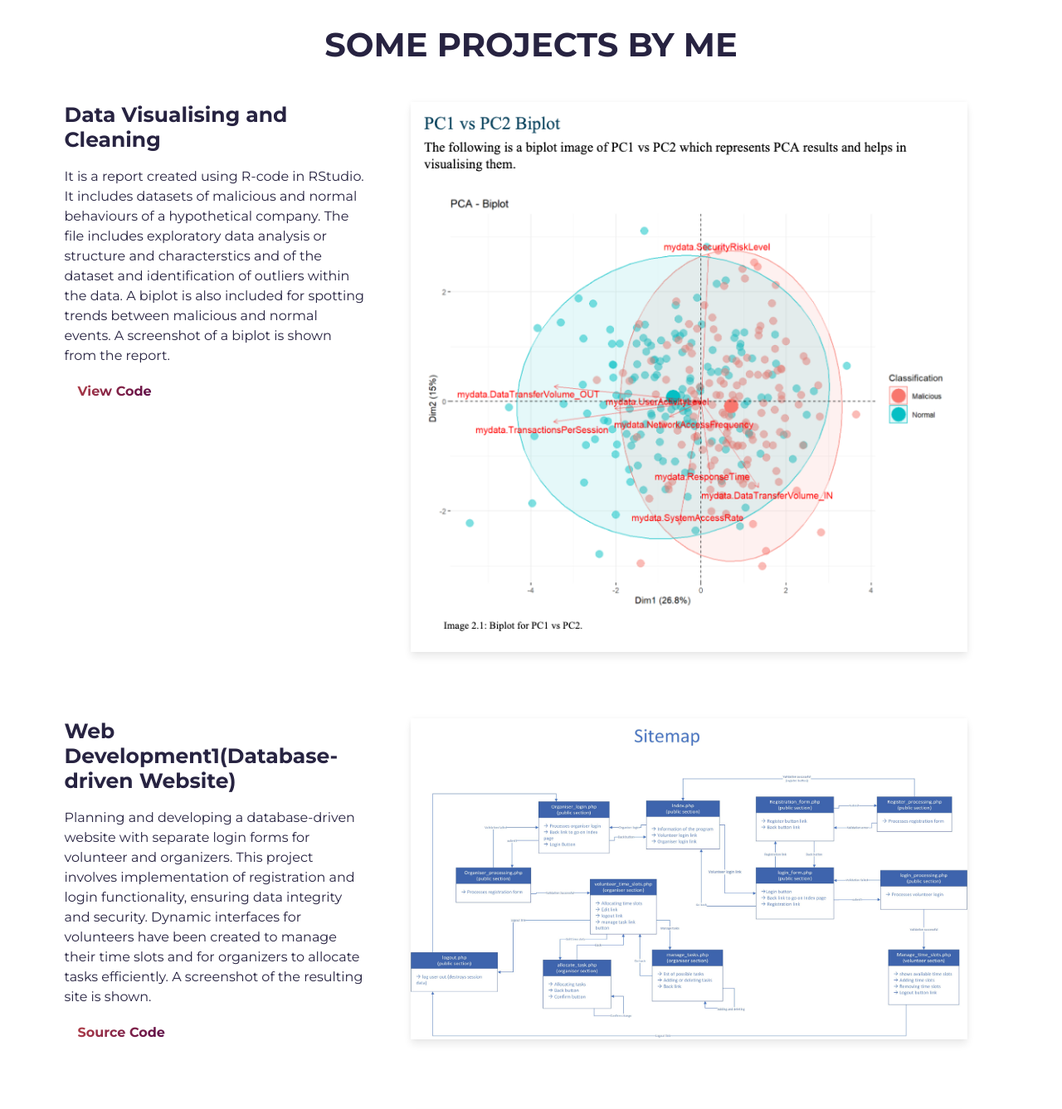
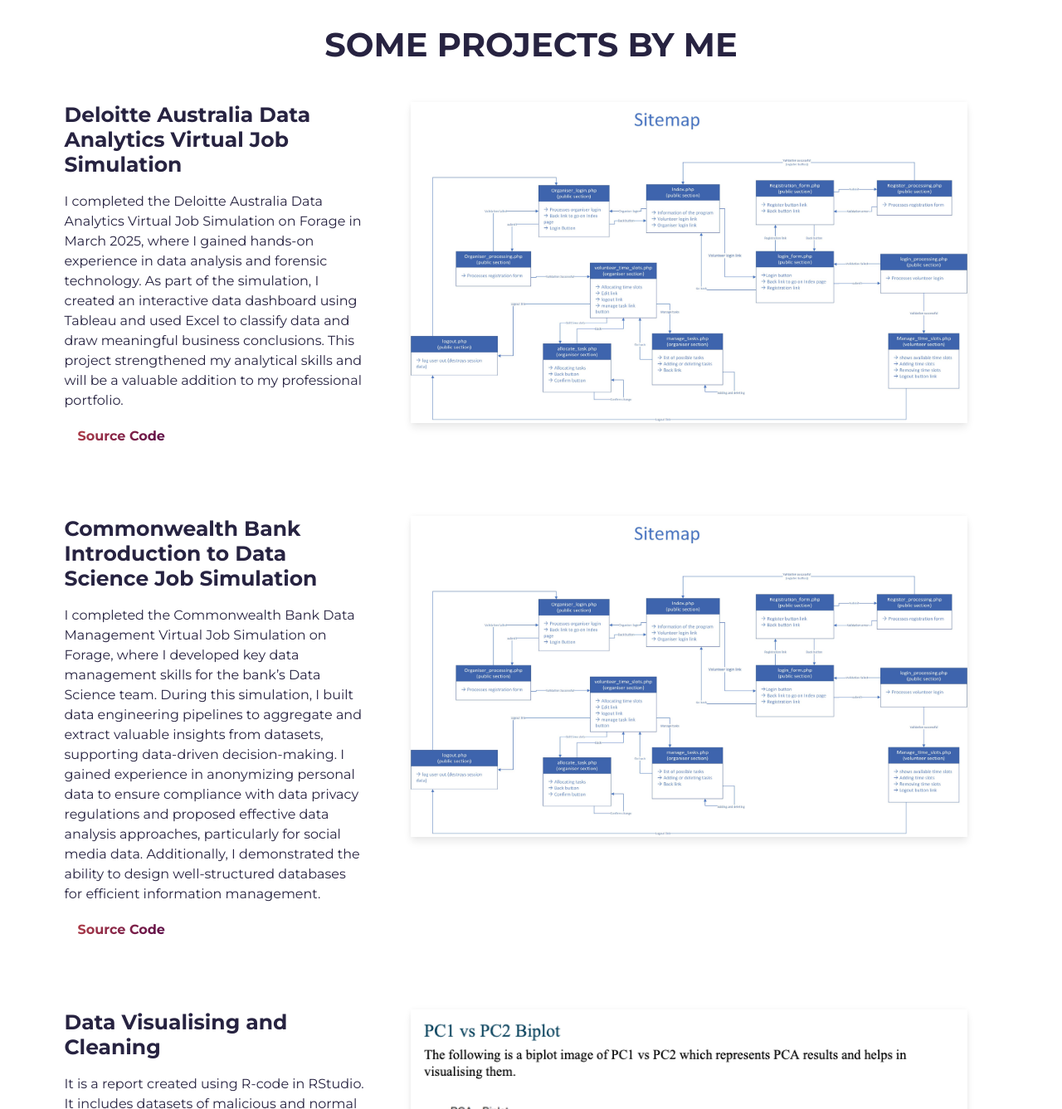
Before and after one commit to blovya/myportfolio, a website built with Parcel: page src/index.html in a window 1280 px wide. Shown: the part 1460-2797 px from the top of the page at 83% size. Built offline with nearby package versions, Linux system fonts and the light colour scheme.

Commit message:
Update index.html

```diff
--- a/src/index.html
+++ b/src/index.html
@@ -99,6 +99,101 @@
       <div class="container">
         <div class="project-wrapper">
           <h2 class="section-title dark-blue-text">Some Projects by me</h2>
+
+
+          <!-- Notice: each .row is a project -->
+          <div class="row">
+            <div class="col-lg-4 col-sm-12">
+              <div class="project-wrapper__text load-hidden">
+                <h3 class="project-wrapper__text-title">Deloitte Australia Data Analytics Virtual Job Simulation</h3>
+                <div>
+                  <p class="mb-4">
+                    I completed the Deloitte Australia Data Analytics Virtual Job Simulation on Forage in March 2025,
+                    where I gained hands-on experience in data analysis and forensic technology. As part of the simulation,
+                    I created an interactive data dashboard using Tableau and used Excel to classify data and draw meaningful business conclusions.
+                    This project strengthened my analytical skills and will be a valuable addition to my professional portfolio.
+                  </p>
+                </div>
+
+                <a
+                  rel="noreferrer"
+                  target="_blank"
+                  class="cta-btn text-color-main"
+                  href="https://github.com/blovya/Volunteer_organiser"
+                >
+                  Source Code
+                </a>
+              </div>
+            </div>
+            <div class="col-lg-8 col-sm-12">
+              <div class="project-wrapper__image load-hidden">
+                <a rel="noreferrer" target="_blank">
+                  <div
+                    data-tilt
+                    data-tilt-max="4"
+                    data-tilt-glare="true"
+                    data-tilt-max-glare="0.5"
+                    class="thumbnail rounded js-tilt"
+                  >
+                    <img
+                      alt="Project Image"
+                      class="img-fluid"
+                      src="assets/web_development1.jpg"
+                    />
+                  </div>
+                </a>
+              </div>
+            </div>
+          </div>
+          <!-- /END Project -->
+
+          <!-- Notice: each .row is a project -->
+          <div class="row">
+            <div class="col-lg-4 col-sm-12">
+              <div class="project-wrapper__text load-hidden">
+                <h3 class="project-wrapper__text-title">Commonwealth Bank Introduction to Data Science Job Simulation</h3>
+                <div>
+                  <p class="mb-4">
+                    I completed the Commonwealth Bank Data Management Virtual Job Simulation on Forage, where I developed key data management
+                    skills for the bank’s Data Science team. During this simulation, I built data engineering pipelines to aggregate and
+                    extract valuable insights from datasets, supporting data-driven decision-making. I gained experience in anonymizing personal
+                    data to ensure compliance with data privacy regulations and proposed effective data analysis approaches, particularly for social media data.
+                    Additionally, I demonstrated the ability to design well-structured databases for efficient information management.
+                  </p>
+                </div>
+
+                <a
+                  rel="noreferrer"
+                  target="_blank"
+                  class="cta-btn text-color-main"
+                  href="https://github.com/blovya/Volunteer_organiser"
+                >
+                  Source Code
+                </a>
+              </div>
+            </div>
+            <div class="col-lg-8 col-sm-12">
+              <div class="project-wrapper__image load-hidden">
+                <a rel="noreferrer" target="_blank">
+                  <div
+                    data-tilt
+                    data-tilt-max="4"
+                    data-tilt-glare="true"
+                    data-tilt-max-glare="0.5"
+                    class="thumbnail rounded js-tilt"
+                  >
+                    <img
+                      alt="Project Image"
+                      class="img-fluid"
+                      src="assets/web_development1.jpg"
+                    />
+                  </div>
+                </a>
+              </div>
+            </div>
+          </div>
+          <!-- /END Project -->
+
 
           <!-- Notice: each .row is a project -->
           <div class="row">
```
